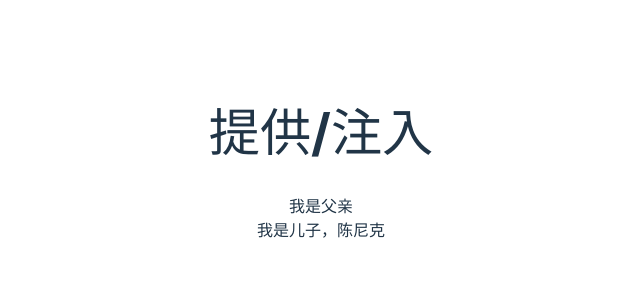
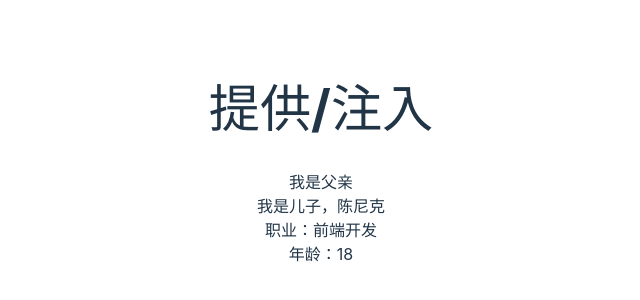
Before and after one commit to happycoding2001/vue3-enterprise, a Vue app: page / in a window 1280 px wide. Shown: the part 244-544 px from the top of the page, without its empty margins (319-959 px from the left). Built offline with nearby package versions, Linux system fonts and the light colour scheme.

Commit message:
privide/inject

```diff
--- a/src/App.vue
+++ b/src/App.vue
@@ -1,3 +1,4 @@
+<!--App.vue-->
 <template>
   <div>
     <h1>提供/注入</h1>
@@ -6,15 +7,13 @@
 
 </template>
 
-<script>
+<script setup>
+import { provide } from 'vue'
 import Father from './components/Father.vue'
 
-export default {
-  components: {
-    Father
-  },
-  provide: {
-    name: '陈尼克'
-  }
-}
+provide('name', '陈尼克') // 单个声明形式
+provide('info', {
+  work: '前端开发',
+  age: '18'
+}) // 多个声明形式
 </script>
--- a/src/components/Son.vue
+++ b/src/components/Son.vue
@@ -1,11 +1,12 @@
 <!--Son.vue-->
 <template>
     <div>我是儿子，{{ name }}</div>
+    <div>职业：{{ info.work }}</div>
+    <div>年龄：{{ info.age }}</div>
   </template>
 
-  <script>
-  export default {
-    name: 'Son',
-    inject: ['name']
-  }
+  <script setup>
+  import { inject } from 'vue'
+  const name = inject('name', '嘻嘻') // 第二个参数为默认值，可选
+  const info = inject('info')
   </script>
```
Also changed, not shown: src/components/Test.vue (deleted, +0 -13 lines).
